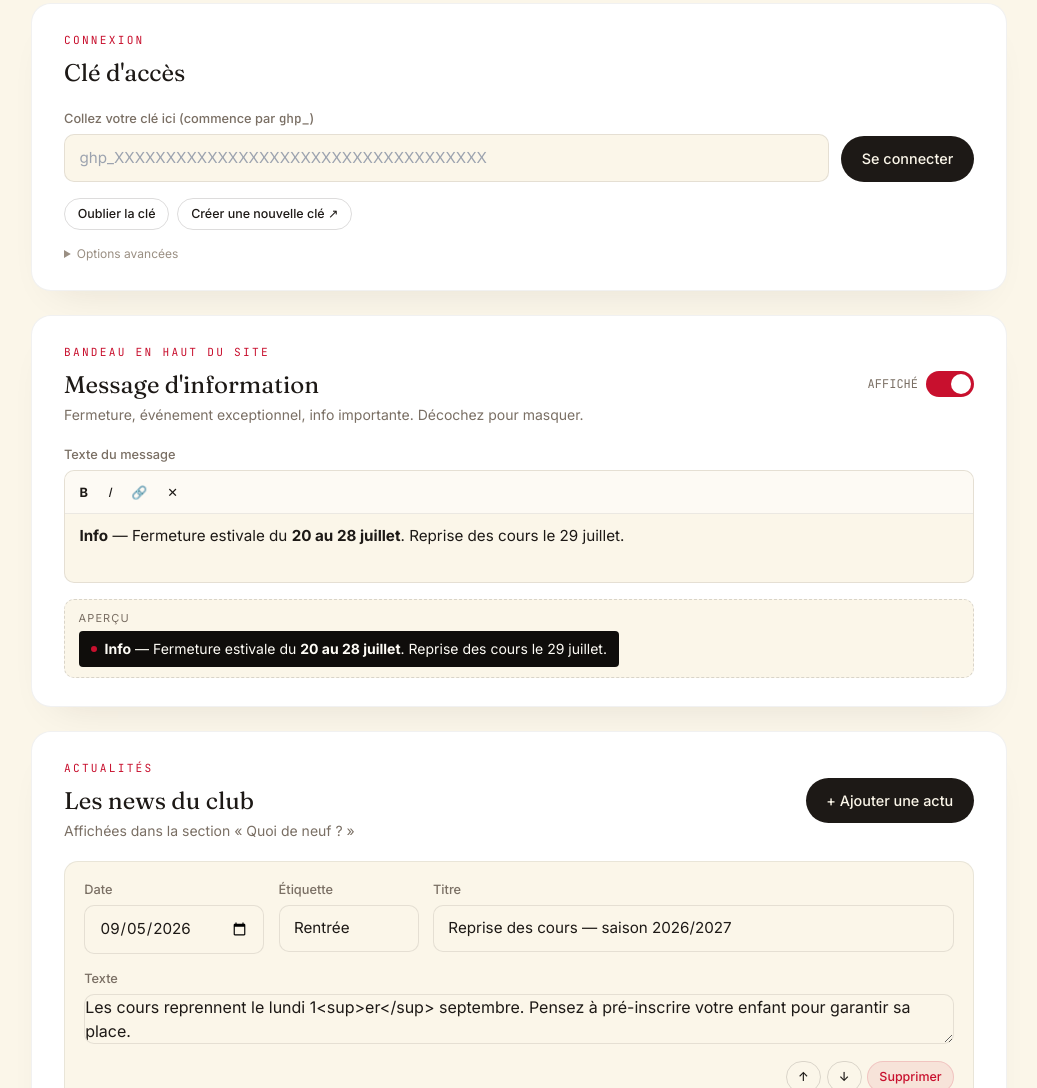
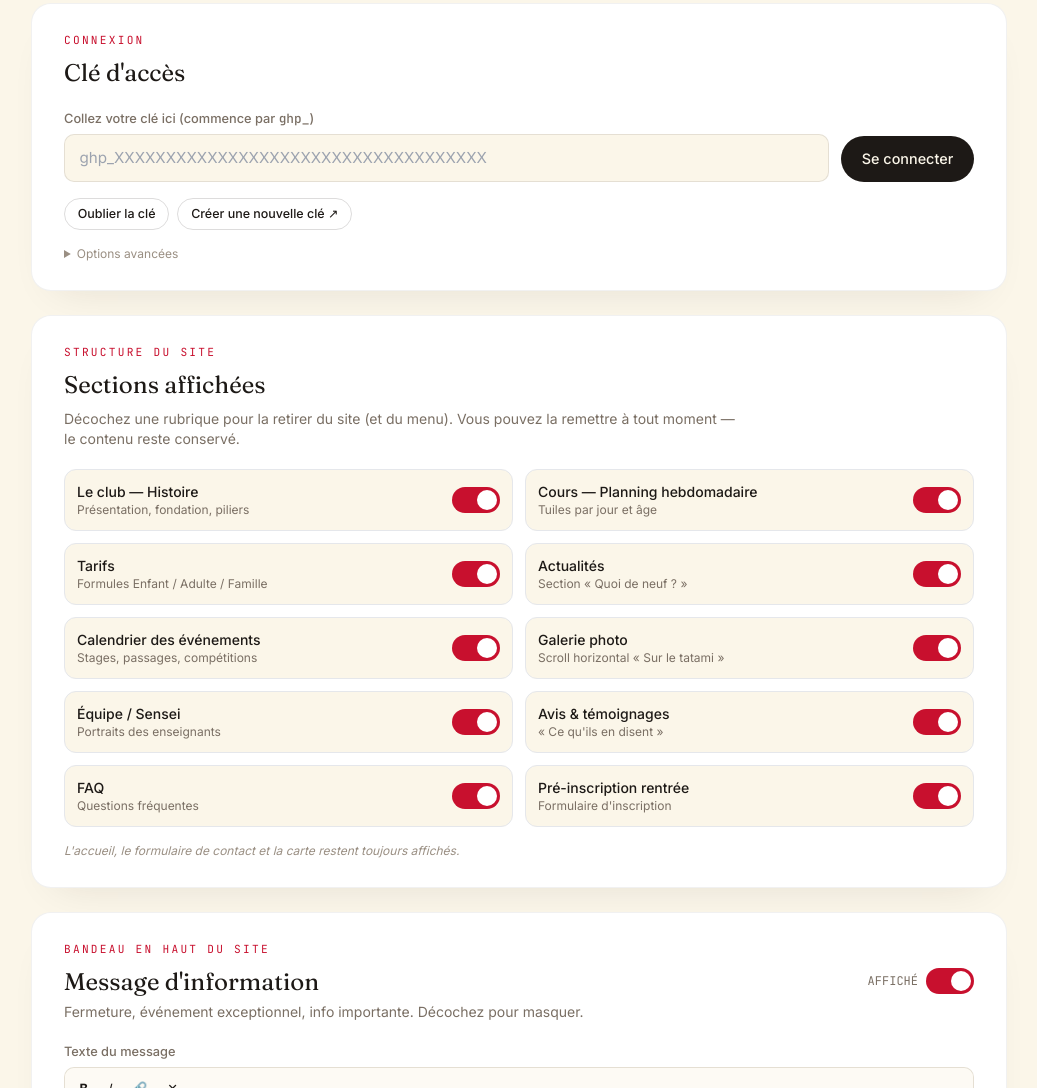
Before and after one commit to Jmdemaret/jcasite, a plain HTML site: page admin.html in a window 1280 px wide. Shown: the part 331-1419 px from the top of the page, without its empty margins (121-1158 px from the left). Drawn offline with nearby package versions, Linux system fonts and the light colour scheme.

Commit message:
Rubriques activables/désactivables depuis l'admin
- Nouvelle clé `sections` dans content.json avec un flag booléen par rubrique
  (club, cours, tarifs, actu, evenements, galerie, equipe, temoignages, faq,
   preInscription — tous à true par défaut)
- index.html : fonction applySectionVisibility() qui masque les <section>
  désactivées + les liens de nav associés, exécutée au boot
- admin.html : nouvelle carte « Sections affichées » avec un interrupteur
  par rubrique, label + description, mise à jour en temps réel
- Note : accueil, contact et footer restent toujours visibles

Co-Authored-By: Claude Opus 4.7 (1M context) <noreply@anthropic.com>

```diff
--- a/admin.html
+++ b/admin.html
@@ -181,6 +181,18 @@
     </details>
   </section>
 
+  <!-- ============ SECTIONS AFFICHÉES ============ -->
+  <section class="card">
+    <div class="label">Structure du site</div>
+    <h2 class="font-display text-2xl mt-2 mb-2">Sections affichées</h2>
+    <p class="text-sm text-[#7a6f64] mb-5 max-w-2xl">
+      Décochez une rubrique pour la retirer du site (et du menu). Vous pouvez la remettre à tout moment —
+      le contenu reste conservé.
+    </p>
+    <div id="sections-grid" class="grid md:grid-cols-2 gap-3"></div>
+    <p class="text-xs text-[#9a8f83] mt-4 italic">L'accueil, le formulaire de contact et la carte restent toujours affichés.</p>
+  </section>
+
   <!-- ============ BANDEAU HAUT DE PAGE ============ -->
   <section class="card">
     <div class="flex items-center justify-between mb-5 gap-3 flex-wrap">
@@ -303,7 +315,23 @@
 
 <script>
 // ============ CONFIG ============
-const DEFAULTS={banner:{active:true,text:''},gallery:[],news:[],events:[],testimonials:[]};
+const DEFAULTS={
+  sections:{club:true,cours:true,tarifs:true,actu:true,evenements:true,galerie:true,equipe:true,temoignages:true,faq:true,preInscription:true},
+  banner:{active:true,text:''},gallery:[],news:[],events:[],testimonials:[]
+};
+
+const SECTION_LIST = [
+  {k:'club',           name:'Le club — Histoire',            desc:'Présentation, fondation, piliers'},
+  {k:'cours',          name:'Cours — Planning hebdomadaire',  desc:'Tuiles par jour et âge'},
+  {k:'tarifs',         name:'Tarifs',                         desc:'Formules Enfant / Adulte / Famille'},
+  {k:'actu',           name:'Actualités',                     desc:'Section « Quoi de neuf ? »'},
+  {k:'evenements',     name:'Calendrier des événements',      desc:'Stages, passages, compétitions'},
+  {k:'galerie',        name:'Galerie photo',                  desc:'Scroll horizontal « Sur le tatami »'},
+  {k:'equipe',         name:'Équipe / Sensei',                desc:'Portraits des enseignants'},
+  {k:'temoignages',    name:'Avis & témoignages',             desc:'« Ce qu\'ils en disent »'},
+  {k:'faq',            name:'FAQ',                            desc:'Questions fréquentes'},
+  {k:'preInscription', name:'Pré-inscription rentrée',        desc:'Formulaire d\'inscription'}
+];
 const TOKEN_KEY='jca_gh_token';
 const CFG_KEY='jca_gh_cfg';
 
@@ -568,7 +596,34 @@ function renderTm(){
   bind(list);
 }
 
-function renderAll(){renderBanner();renderNews();renderEvents();renderGallery();renderTm();}
+// ============ SECTIONS TOGGLES ============
+function renderSections(){
+  const grid=document.getElementById('sections-grid');
+  if(!grid) return;
+  state.sections ||= {};
+  grid.innerHTML='';
+  SECTION_LIST.forEach(s=>{
+    const on = state.sections[s.k] !== false; // default true
+    const row=document.createElement('div');
+    row.className='flex items-center justify-between gap-3 p-3 border border-sumi-900/8 rounded-xl bg-paper-100';
+    row.innerHTML=`
+      <div class="min-w-0">
+        <div class="font-medium text-sm">${s.name}</div>
+        <div class="text-xs text-[#7a6f64]">${s.desc}</div>
+      </div>
+      <div class="toggle ${on?'on':''}" data-sec="${s.k}" role="switch"></div>`;
+    grid.appendChild(row);
+  });
+  grid.querySelectorAll('.toggle[data-sec]').forEach(t=>{
+    t.addEventListener('click',()=>{
+      const k=t.dataset.sec;
+      state.sections[k] = state.sections[k]===false;
+      t.classList.toggle('on', state.sections[k]!==false);
+    });
+  });
+}
+
+function renderAll(){renderSections();renderBanner();renderNews();renderEvents();renderGallery();renderTm();}
 
 function escape(s){return String(s||'').replace(/[&<>"]/g,c=>({'&':'&amp;','<':'&lt;','>':'&gt;','"':'&quot;'})[c]);}
 
--- a/content.json
+++ b/content.json
@@ -1,4 +1,16 @@
 {
+  "sections": {
+    "club": true,
+    "cours": true,
+    "tarifs": true,
+    "actu": true,
+    "evenements": true,
+    "galerie": true,
+    "equipe": true,
+    "temoignages": true,
+    "faq": true,
+    "preInscription": true
+  },
   "banner": {
     "active": true,
     "text": "<strong>Info</strong> — Fermeture estivale du <strong>20 au 28 juillet</strong>. Reprise des cours le 29 juillet."
```
Also changed, not shown: index.html (+34 -0 lines).
